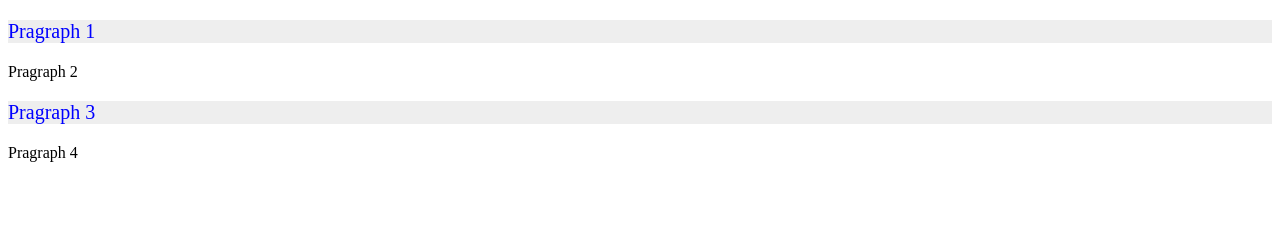
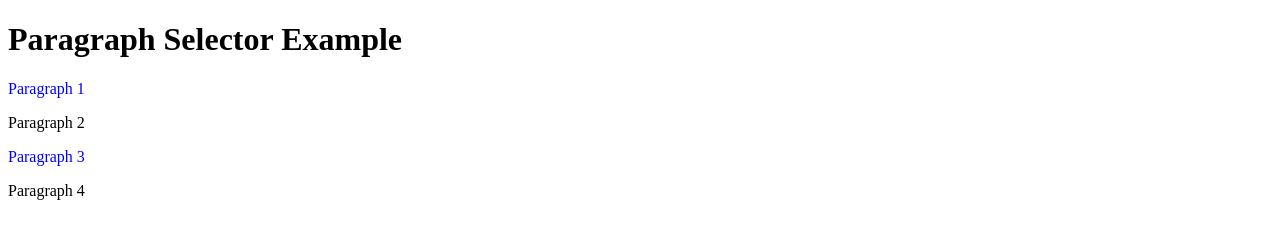
Before and after one commit to acciojob/class-practise-vishalpawar132, a website: page main.html in a window 1280 px wide. Drawn offline with Linux system fonts and the light colour scheme.

Commit message:
created a submission

```diff
--- a/main.html
+++ b/main.html
@@ -7,10 +7,18 @@
 </head>
 
 <body>
-	<p class="p1">Pragraph 1</p>
+<!-- 	<p class="p1">Pragraph 1</p>
 	<p class="p2">Pragraph 2</p>
 	<p class="p3">Pragraph 3</p>
-	<p class="p4">Pragraph 4</p>
+	<p class="p4">Pragraph 4</p> -->
+
+	<h1>Paragraph Selector Example</h1>
+
+  <p>Paragraph 1</p>
+  <p>Paragraph 2</p>
+  <p>Paragraph 3</p>
+  <p>Paragraph 4</p>
+
 
 	<!-- the entire body must be written by student -->
     <script type="text/javascript" src="./script.js">
--- a/script.js
+++ b/script.js
@@ -1 +1,15 @@
 //your JS code here. If required.
+
+    class Selector {
+      applyStyling() {
+        const paragraphs = document.querySelectorAll('p');
+        const selectedParagraphs = [paragraphs[0], paragraphs[2]];
+
+        selectedParagraphs.forEach(paragraph => {
+          paragraph.classList.add('selector');
+        });
+      }
+    }
+
+    const selector = new Selector();
+    selector.applyStyling();
--- a/styles.css
+++ b/styles.css
@@ -1,6 +1,6 @@
 /*  your css code here. If applicable */
 
-.p1{
+/* .p1{
 	color:rgb(0, 0, 255);
 	background-color: #eee;
 	font-size: 20px;
@@ -10,4 +10,10 @@
 	color:rgb(0, 0, 255);
 	background-color: #eee;
 	font-size: 20px;
-}
+} */
+
+
+
+.selector {
+      color: blue;
+    }
```
